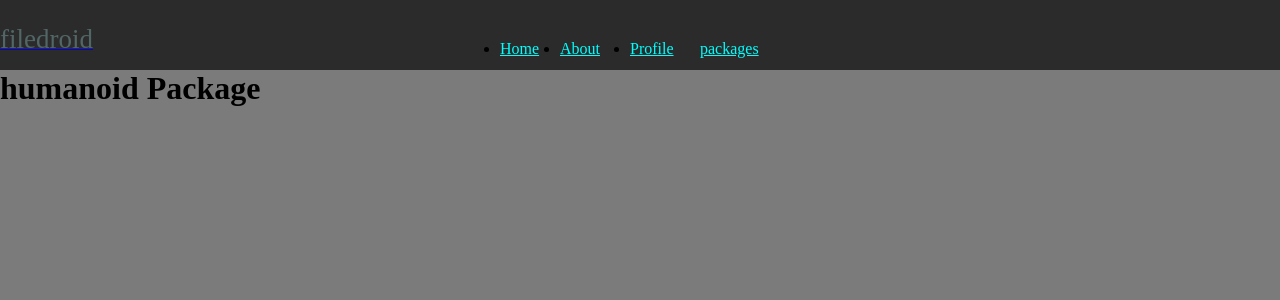
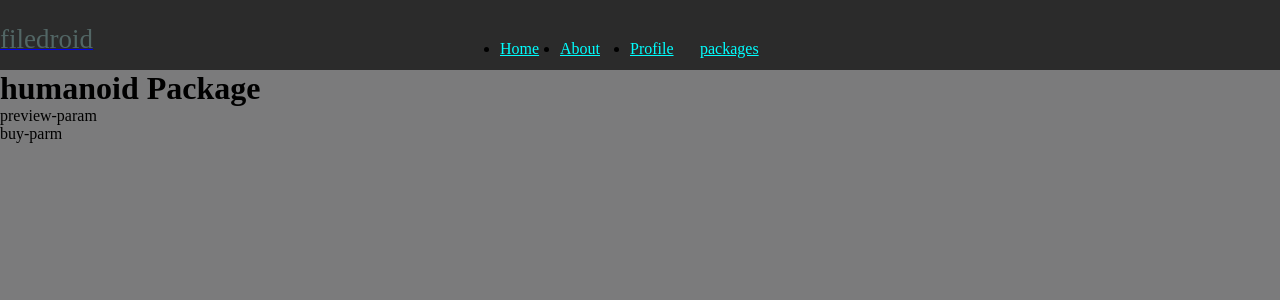
Before and after one commit to ZadenMubarak/decentralize-robotic-tools, a React (Create React App) app in the folder tools/: page /humanoid-pack in a window 1280 px wide. Shown: the top 300 px of the page. Built offline with nearby package versions, Linux system fonts and the light colour scheme.

Commit message:
update to tron

```diff
--- a/tools/src/components/pack/droid.js
+++ b/tools/src/components/pack/droid.js
@@ -8,6 +8,10 @@ const Droid = () => {
         <h1>
             humanoid Package
         </h1>
+
+        preview-param
+        <br/>
+        buy-parm
     </div>
   )
 }
```
